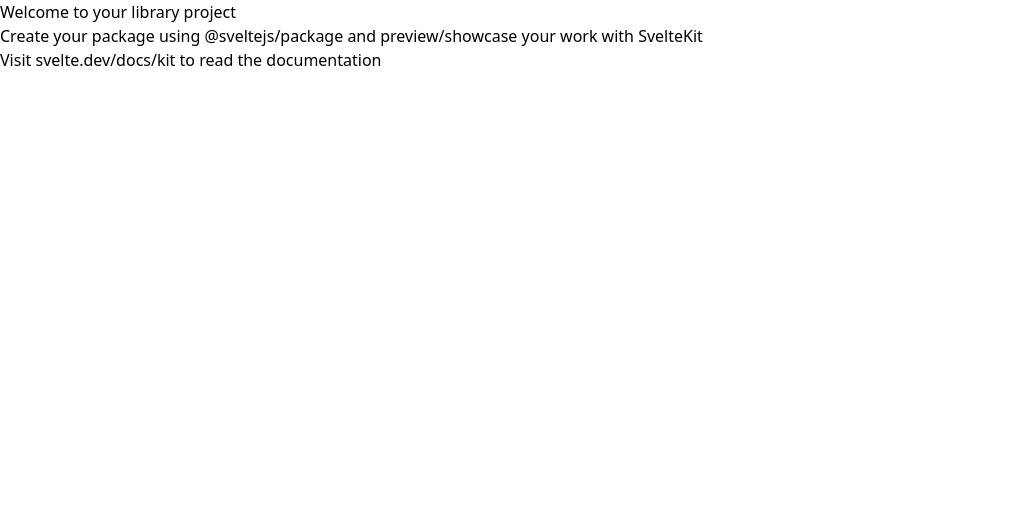
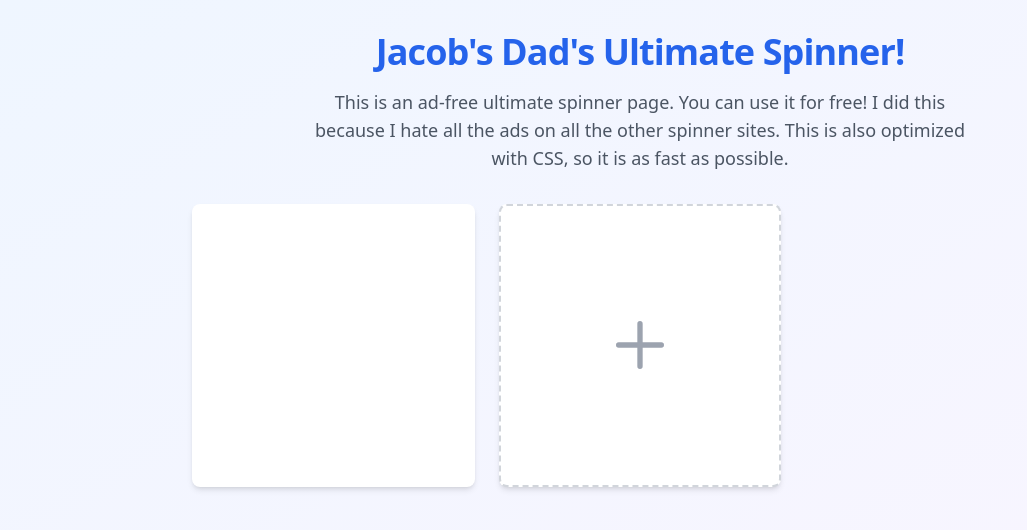
Before and after one commit to skamansam/ultimate-spinner, a SvelteKit app: page / in a window 1280 px wide. Shown: the top 530 px of the page, without its empty margins (0-1027 px from the left). Built offline with nearby package versions, Linux system fonts and the light colour scheme.

Commit message:
add the main page

```diff
--- a/src/routes/+page.svelte
+++ b/src/routes/+page.svelte
@@ -1,3 +1,133 @@
-<h1>Welcome to your library project</h1>
-<p>Create your package using @sveltejs/package and preview/showcase your work with SvelteKit</p>
-<p>Visit <a href="https://svelte.dev/docs/kit">svelte.dev/docs/kit</a> to read the documentation</p>
+<script>
+	import Spinner from '$lib/Spinner.svelte'
+    import { onMount } from 'svelte';
+
+    let title = '';
+	let items = ['item One', 'item Two', 'item Three'];
+	let spinners = [{title: "New Spinner!", items: ['item One', 'item Two', 'item Three']}];
+    let dialog;
+
+	function handleSubmit() {
+		spinners = [...spinners, { title, items: items.split(',').map(s => s.trim()) }];
+		title = '';
+		items = '';
+        dialog?.close();
+	}
+
+    function openModal() {
+        dialog?.showModal();
+    }
+
+    function closeModal() {
+        dialog?.close();
+    }
+</script>
+
+<div class="min-h-screen bg-gradient-to-br from-blue-50 to-purple-50 p-8">
+    <div class="max-w-4xl mx-auto space-y-8">
+        <header class="text-center space-y-4">
+            <h1 class="text-4xl font-bold text-blue-600 tracking-tight">Jacob's Dad's Ultimate Spinner!</h1>
+            <p class="text-lg text-gray-600 max-w-2xl mx-auto">
+                This is an ad-free ultimate spinner page. You can use it for free! I did this because I hate all
+                the ads on all the other spinner sites. This is also optimized with CSS, so it is as fast as possible.
+            </p>
+        </header>
+
+        <div class="grid grid-cols-1 md:grid-cols-2 lg:grid-cols-3 gap-6">
+            {#each spinners as spinner}
+                <div class="bg-white rounded-lg shadow-md hover:shadow-lg transition-shadow duration-200">
+                    <Spinner title={spinner.title} items={[...spinner.items]} />
+                </div>
+            {/each}
+            <!-- Add Spinner Button -->
+            <button
+                on:click={openModal}
+                aria-label="Add new spinner"
+                class="flex items-center justify-center aspect-square bg-white rounded-lg shadow-md hover:shadow-lg transition-all duration-200 border-2 border-dashed border-gray-300 hover:border-blue-500 group"
+            >
+                <svg
+                    class="w-16 h-16 text-gray-400 group-hover:text-blue-500 transition-colors duration-200"
+                    fill="none"
+                    stroke="currentColor"
+                    viewBox="0 0 24 24"
+                >
+                    <path
+                        stroke-linecap="round"
+                        stroke-linejoin="round"
+                        stroke-width="2"
+                        d="M12 4v16m8-8H4"
+                    />
+                </svg>
+            </button>
+        </div>
+    </div>
+</div>
+
+<!-- Dialog Modal -->
+<dialog
+    bind:this={dialog}
+    on:close={closeModal}
+    class="p-0 bg-white rounded-lg shadow-xl max-w-md w-full backdrop:bg-black backdrop:bg-opacity-50"
+>
+    <div class="relative">
+        <!-- Close button -->
+        <button
+            on:click={closeModal}
+            aria-label="Close modal"
+            class="absolute top-4 right-4 text-gray-500 hover:text-gray-700"
+        >
+            <svg class="w-6 h-6" fill="none" stroke="currentColor" viewBox="0 0 24 24">
+                <path stroke-linecap="round" stroke-linejoin="round" stroke-width="2" d="M6 18L18 6M6 6l12 12" />
+            </svg>
+        </button>
+
+        <!-- Dialog content -->
+        <div class="p-6">
+            <h2 class="text-2xl font-bold text-gray-800 mb-6">Create New Spinner</h2>
+            <form class="space-y-6" on:submit|preventDefault={handleSubmit}>
+                <div class="space-y-4">
+                    <label class="block" for="title">
+                        <span class="text-gray-700 font-medium mb-1 block">Title</span>
+                        <input
+                            class="w-full px-4 py-2 border border-gray-300 rounded-md focus:ring-2 focus:ring-blue-500 focus:border-blue-500 transition-colors"
+                            type="text"
+                            id="title"
+                            placeholder="Enter spinner title"
+                            autofocus
+                            bind:value={title}
+                        />
+                    </label>
+                    <label class="block" for="items">
+                        <span class="text-gray-700 font-medium mb-1 block">Items (comma-separated)</span>
+                        <input
+                            class="w-full px-4 py-2 border border-gray-300 rounded-md focus:ring-2 focus:ring-blue-500 focus:border-blue-500 transition-colors"
+                            type="text"
+                            id="items"
+                            placeholder="Item 1, Item 2, Item 3"
+                            bind:value={items}
+                        />
+                    </label>
+                </div>
+                <button
+                    class="w-full bg-blue-600 hover:bg-blue-700 text-white font-semibold py-3 px-6 rounded-md transition-colors duration-200 ease-in-out transform hover:scale-105"
+                    type="submit"
+                >
+                    Create Spinner
+                </button>
+            </form>
+        </div>
+    </div>
+</dialog>
+
+<style>
+    /* Style the dialog backdrop */
+    dialog::backdrop {
+        background: rgba(0, 0, 0, 0.5);
+    }
+
+    /* Remove default dialog styles */
+    dialog {
+        border: none;
+        padding: 0;
+    }
+</style>
```
